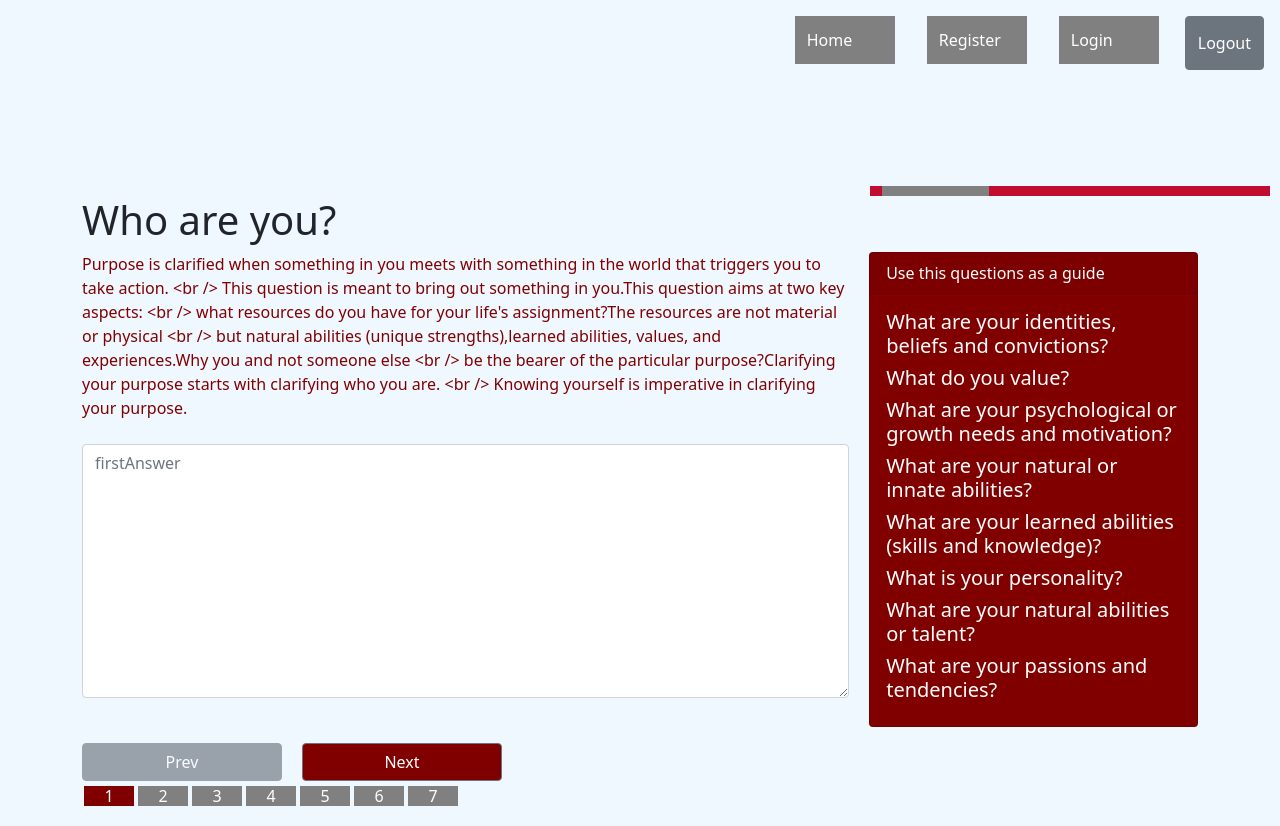
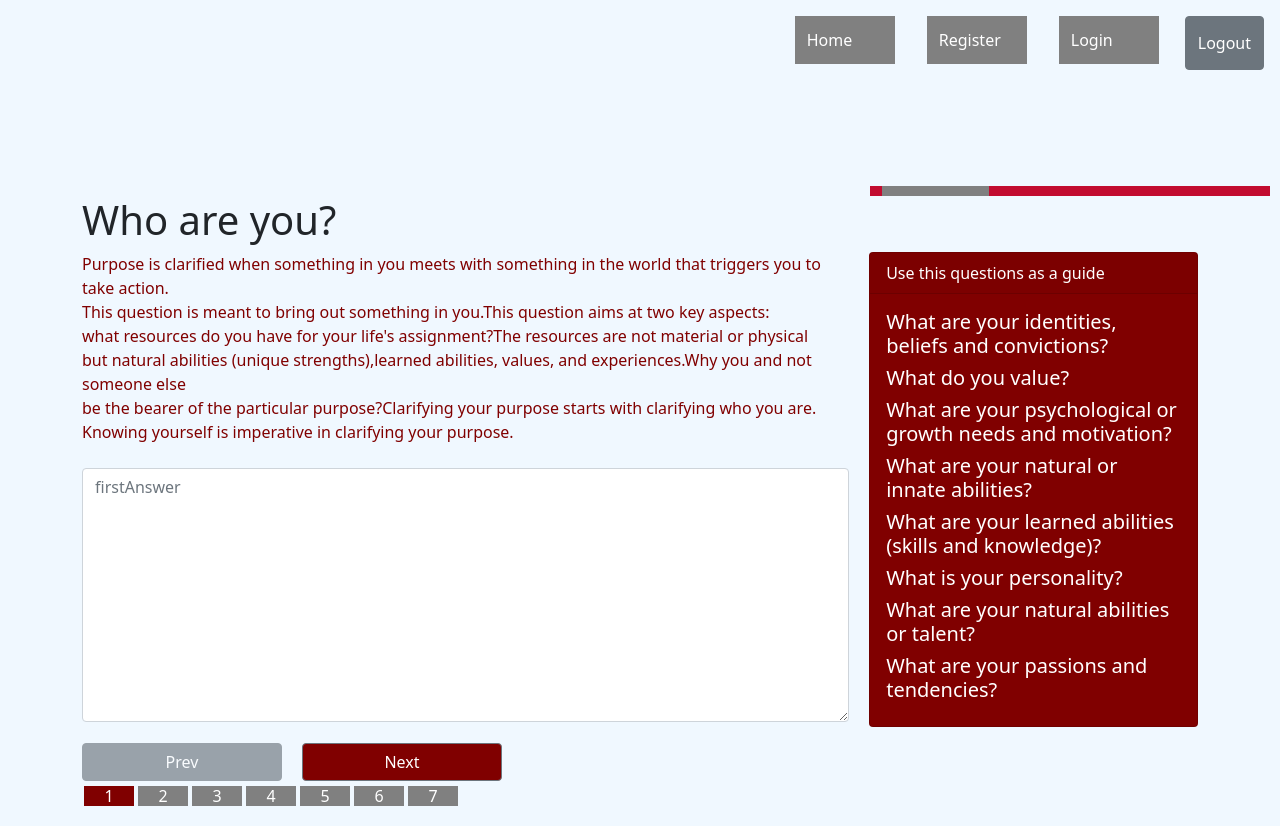
Before and after one commit to wamae-ndiritu/purpose-clarity-tool, a React (Create React App) app in the folder frontend/: page /form in a window 1280 px wide. Built offline with nearby package versions, Linux system fonts and the light colour scheme; sample sign-in values are in the browser's storage.

Commit message:
Render raw HTML as part of component

```diff
--- a/frontend/src/components/Question.jsx
+++ b/frontend/src/components/Question.jsx
@@ -1,11 +1,17 @@
 import React from "react";
+
+const Description = ({ desc }) => {
+  return (
+    <p style={{ color: "maroon" }} dangerouslySetInnerHTML={{ __html: desc }} />
+  );
+};
 
 export default function Question({ stepItem, fomData, setFomData }) {
   const { desc, inputName, guideItems } = stepItem;
   return (
     <div className='input-wrapper'>
       <div className='input-left'>
-        <p style={{ color: "maroon" }}>{desc}</p>
+        <Description desc={desc} />
         <div class='mb-3 mt-4'>
           <textarea
             class='form-control'
```
